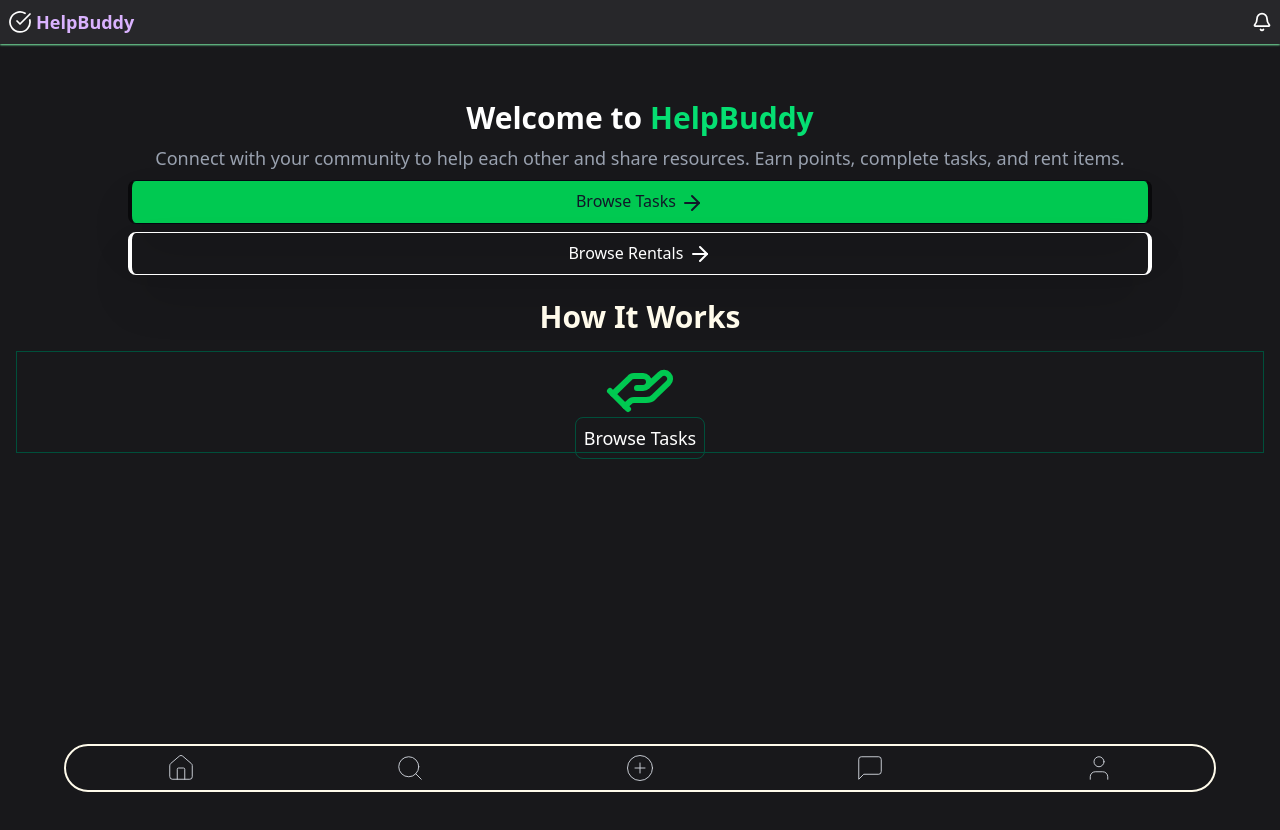
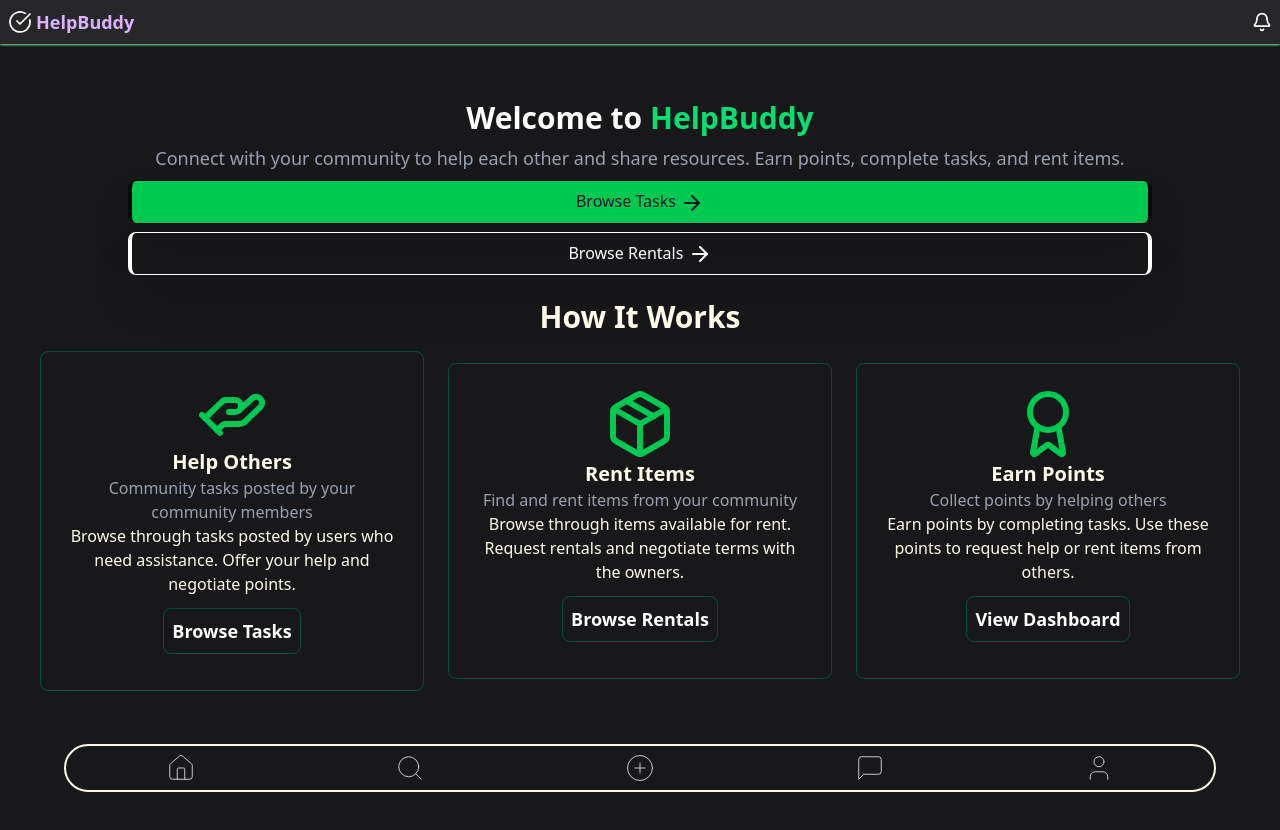
Before and after one commit to SBeeeee/PeerPal, a Next.js app in the folder frontend/: page / in a window 1280 px wide. Shown: the top 830 px of the page. Before the commit the page ends 800 px from the top, so only its background shows below. Built offline with nearby package versions, Linux system fonts and the light colour scheme.

Commit message:
completed the howtowork section

```diff
--- a/frontend/src/app/components/Navbar.jsx
+++ b/frontend/src/app/components/Navbar.jsx
@@ -4,7 +4,7 @@ import { Home, Search, PlusCircle, MessageSquare, User } from "lucide-react"
 function Navbar() {
   return (
 
-    <div className="flex justify-around items-center h-12 fixed bottom-0 mb-2 border-2 text-gray-300  w-[90%] rounded-3xl left-1/2 -translate-x-1/2 border-amber-50">
+    <div className="flex justify-around bg-zinc-900 items-center h-12 fixed bottom-0 mb-2 border-2 text-gray-300  w-[90%] rounded-3xl left-1/2 -translate-x-1/2 border-amber-50">
 
       <Home size={30} strokeWidth={0.75}/>
       <Search size={30} strokeWidth={0.75}/>
--- a/frontend/src/app/components/Working.jsx
+++ b/frontend/src/app/components/Working.jsx
@@ -1,15 +1,53 @@
 import React from 'react'
 import Link from 'next/link'
-import { HandHelping } from 'lucide-react'
+import { HandHelping, Package, Award } from 'lucide-react'
+
+const cards = [
+  {
+    title: 'Help Others',
+    subtitle: 'Community tasks posted by your community members',
+    description: 'Browse through tasks posted by users who need assistance. Offer your help and negotiate points.',
+    button: 'Browse Tasks',
+    link: '',
+    icon: HandHelping
+  },
+  {
+    title: 'Rent Items',
+    subtitle: 'Find and rent items from your community',
+    description: 'Browse through items available for rent. Request rentals and negotiate terms with the owners.',
+    button: 'Browse Rentals',
+    link: '',
+    icon: Package
+  },
+  {
+    title: 'Earn Points',
+    subtitle: 'Collect points by helping others',
+    description: 'Earn points by completing tasks. Use these points to request help or rent items from others.',
+    button: 'View Dashboard',
+    link: '',
+    icon: Award
+  }
+]
+
 function Working() {
   return (
     <div className="text-center">
       <h1 className="text-amber-50 text-center text-3xl font-extrabold">How It Works</h1>
-
-      <div className="border-emerald-900  border m-4">
-
-    <div className="flex justify-center text-green-500"><HandHelping size={72} /></div>
-<Link href="" className="text-white border border-emerald-900 p-2 rounded-lg text-lg">Browse Tasks</Link>
+      <div className="flex flex-col md:flex-row justify-center items-center gap-6 mx-8 my-4">
+        {cards.map((card, index) => {
+          const Icon = card.icon
+          return (
+            <div key={index} className="border-emerald-900 border p-6 rounded-lg max-w-sm">
+              <div className="flex justify-center text-green-500"><Icon size={72} /></div>
+              <h1 className="text-amber-50 text-center text-xl font-extrabold">{card.title}</h1>
+              <div className="text-gray-400">{card.subtitle}</div>
+              <div className="text-amber-50">{card.description}</div>
+              <Link href={card.link} className="text-white border border-emerald-900 font-semibold rounded-lg text-lg inline-block p-2 m-3">
+                {card.button}
+              </Link>
+            </div>
+          )
+        })}
       </div>
     </div>
   )
--- a/frontend/src/app/page.js
+++ b/frontend/src/app/page.js
@@ -14,6 +14,7 @@ export default function Home() {
       <Navbar/>
       <Hero/>
       <Working/>
+      <br></br><br></br><br></br><br></br><br></br><br></br><br></br><br></br><br></br><br></br><br></br><br></br><br></br><br></br><br></br><br></br><br></br><br></br><br></br><br></br><br></br>
   </div>
   );
 }
```
